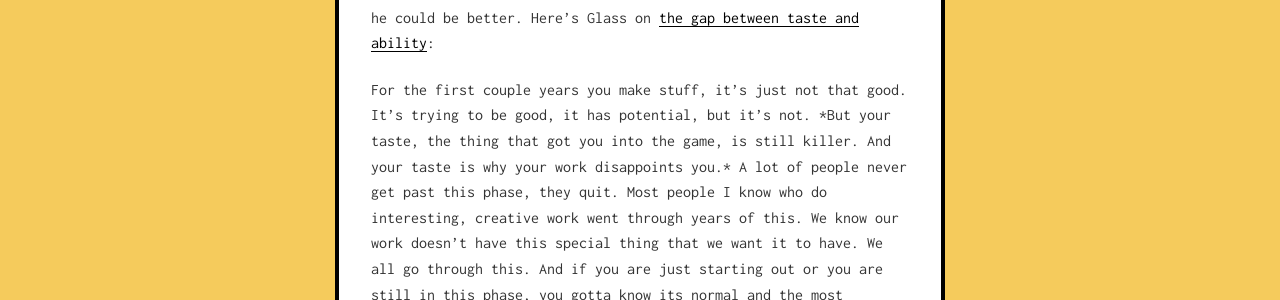
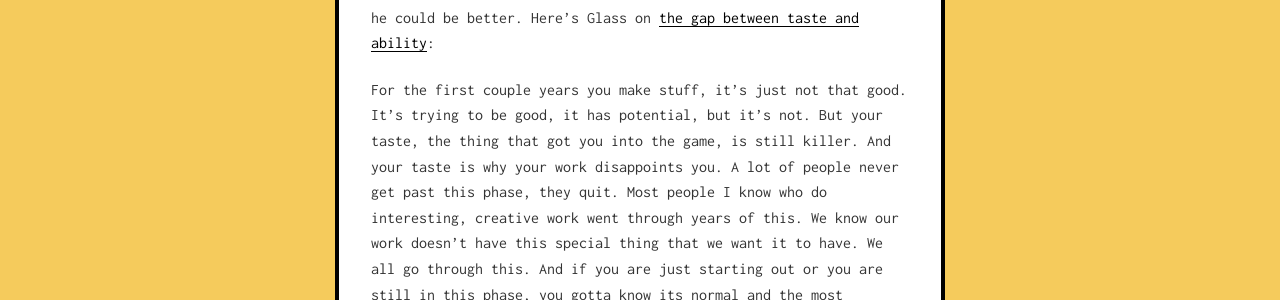
Before and after one commit to johnbenson/johnbenson.github.io, a Jekyll site: the page built from _posts/2016-08-22-bootcamp-vs-perfectionism.md, in a window 1280 px wide and 900 px high, scrolled down 1997 px. Shown: the part 204-504 px from the top of the window. Built offline with Jekyll 4.4.1, drawn with Linux system fonts in a browser that asks for light colours; some of the changed text lies outside the part shown.

Commit message:
trying to fix MD blockquote issue

```diff
--- a/_posts/2016-08-22-bootcamp-vs-perfectionism.md
+++ b/_posts/2016-08-22-bootcamp-vs-perfectionism.md
@@ -24,6 +24,6 @@
 
 I am also happy to report that bootcamp has confirmed what I suspected was the case: great programmers are not born, they are made. This is probably true of every kind of skill, at least if people like [Anders Ericcson](https://www.amazon.com/Peak-Secrets-New-Science-Expertise/dp/0544456238/ref=sr_1_1?ie=UTF8&qid=1471888823&sr=8-1&keywords=peak) are right. It took Ira Glass [eight years](http://transom.org/2004/ira-glass/#manifesto) to reach a level of compentence where he could write and structure his own stories. Worse, that whole time he probably knew he could be better. Here's Glass on [the gap between taste and ability](https://www.youtube.com/watch?v=BI23U7U2aUY):
 
-<blockquote>For the first couple years you make stuff, it’s just not that good. It’s trying to be good, it has potential, but it’s not. *But your taste, the thing that got you into the game, is still killer. And your taste is why your work disappoints you.* A lot of people never get past this phase, they quit. Most people I know who do interesting, creative work went through years of this. We know our work doesn’t have this special thing that we want it to have. We all go through this. And if you are just starting out or you are still in this phase, you gotta know its normal and the most important thing you can do is do a lot of work.</blockquote>
+> For the first couple years you make stuff, it’s just not that good. It’s trying to be good, it has potential, but it’s not. *But your taste, the thing that got you into the game, is still killer. And your taste is why your work disappoints you.* A lot of people never get past this phase, they quit. Most people I know who do interesting, creative work went through years of this. We know our work doesn’t have this special thing that we want it to have. We all go through this. And if you are just starting out or you are still in this phase, you gotta know its normal and the most important thing you can do is do a lot of work.
 
 Emphasis mine. I'm glad I went to bootcamp at Grand Circus. I came out of this with a solid foundation and feel capable of learning new frameworks, languages, and approaches to web development that seemed out of reach just a few short months ago. That gap is only going to narrow, and I'm ready to get started.
```
